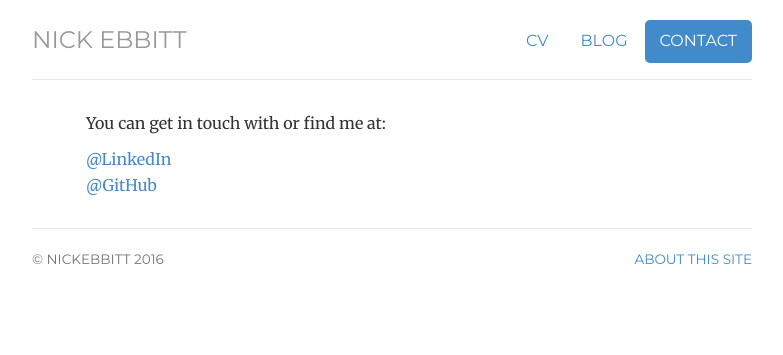
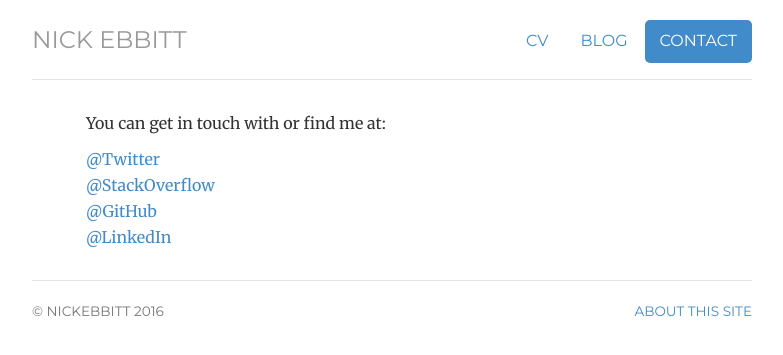
Before and after one commit to nickebbitt/nickebbitt.github.io, a Jekyll site: the page built from contact/index.html, in a window 1280 px wide. Shown: the top 355 px of the page, without its empty margins (248-1031 px from the left). Built offline with Jekyll 4.4.1, drawn with Linux system fonts in a browser that asks for light colours.

Commit message:
Add Twitter and Stackoverflow links

```diff
--- a/contact/index.html
+++ b/contact/index.html
@@ -12,8 +12,10 @@ description: Contact information for Nick Ebbitt, a Software Engineer living and
 	<p>You can get in touch with or find me at:</p>
 
 	<ul class="list-unstyled">
+	<li><a href="https://twitter.com/nickebbitt">@Twitter</a></li>
+	<li><a href="http://stackoverflow.com/users/2323210/nickebbitt">@StackOverflow</a></li>
+	<li><a href="http://github.com/nickebbitt">@GitHub</a></li>
 	<li><a href="http://www.linkedin.com/in/nickebbitt/">@LinkedIn</a></li>
-	<li><a href="http://github.com/nickebbitt">@GitHub</a></li>
 	</ul>
 
 </div>
```
